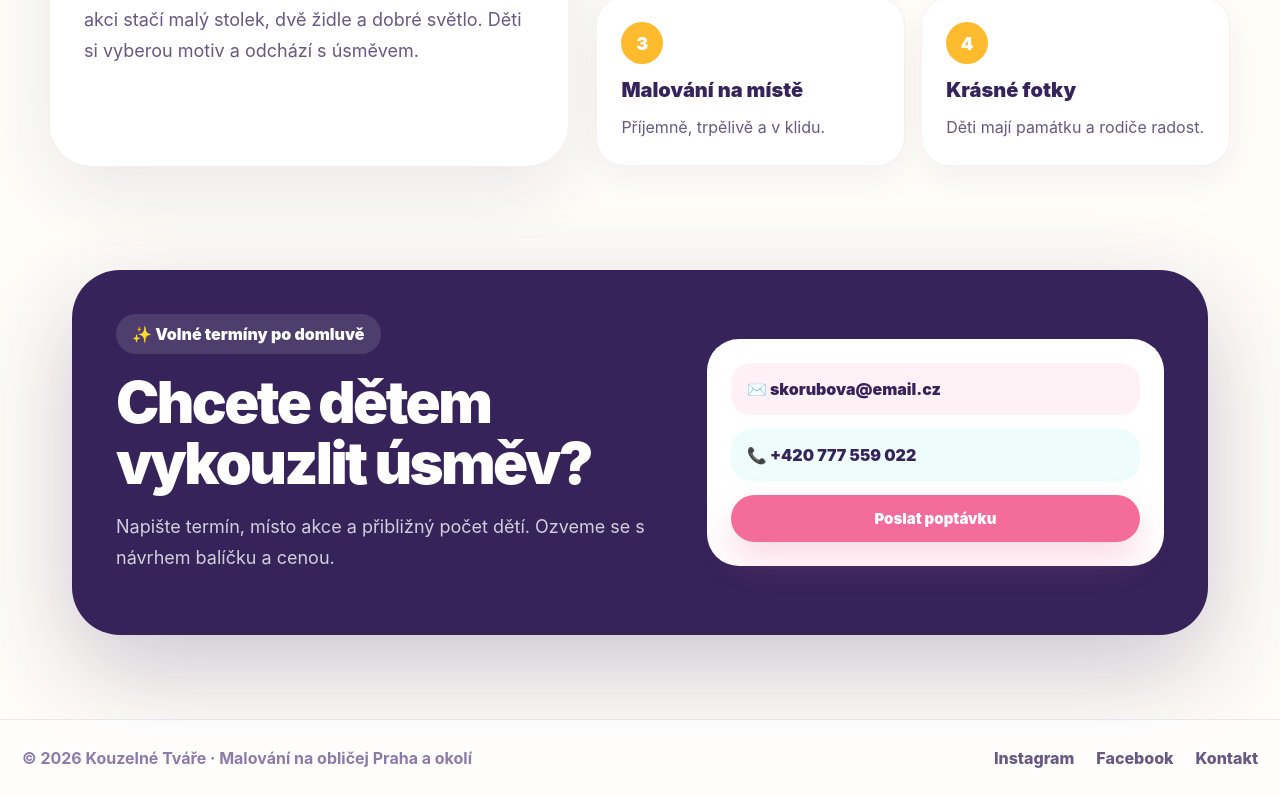
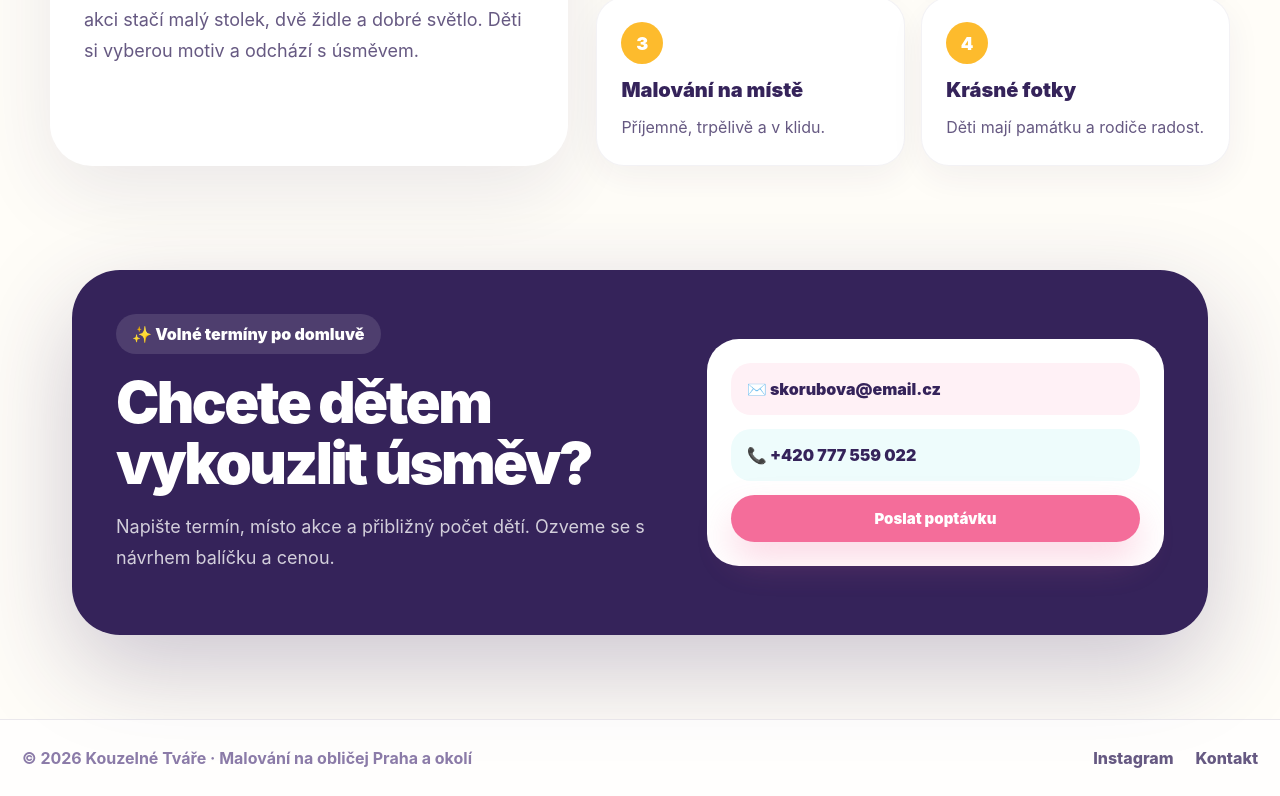
Before and after one commit to skoruba/kouzelnetvare, a React (Vite) app: page / in a window 1280 px wide. Shown: the part 4103-4899 px from the top of the page. Built offline with nearby package versions, Linux system fonts and the light colour scheme.

Commit message:
feat: update footer links to include Instagram and remove Facebook

```diff
--- a/src/components/Footer.tsx
+++ b/src/components/Footer.tsx
@@ -6,11 +6,11 @@ export function Footer() {
       <div>© 2026 Kouzelné Tváře · Malování na obličej Praha a okolí</div>
 
       <div style={styles.footerLinks}>
-        <a href="#" style={styles.navLink}>
+        <a
+          href="https://www.instagram.com/kouzelnetvare/"
+          style={styles.navLink}
+        >
           Instagram
-        </a>
-        <a href="#" style={styles.navLink}>
-          Facebook
         </a>
         <a href="#kontakt" style={styles.navLink}>
           Kontakt
```
